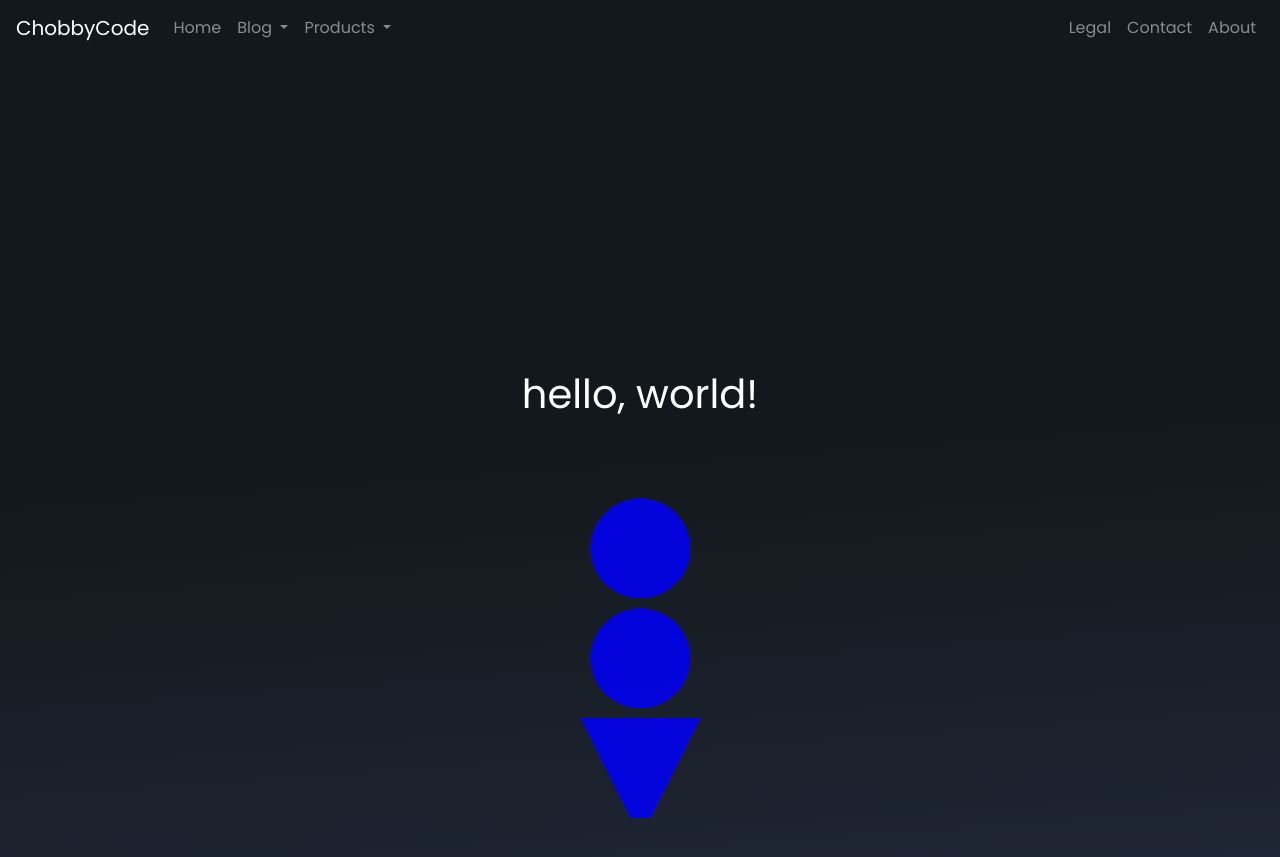
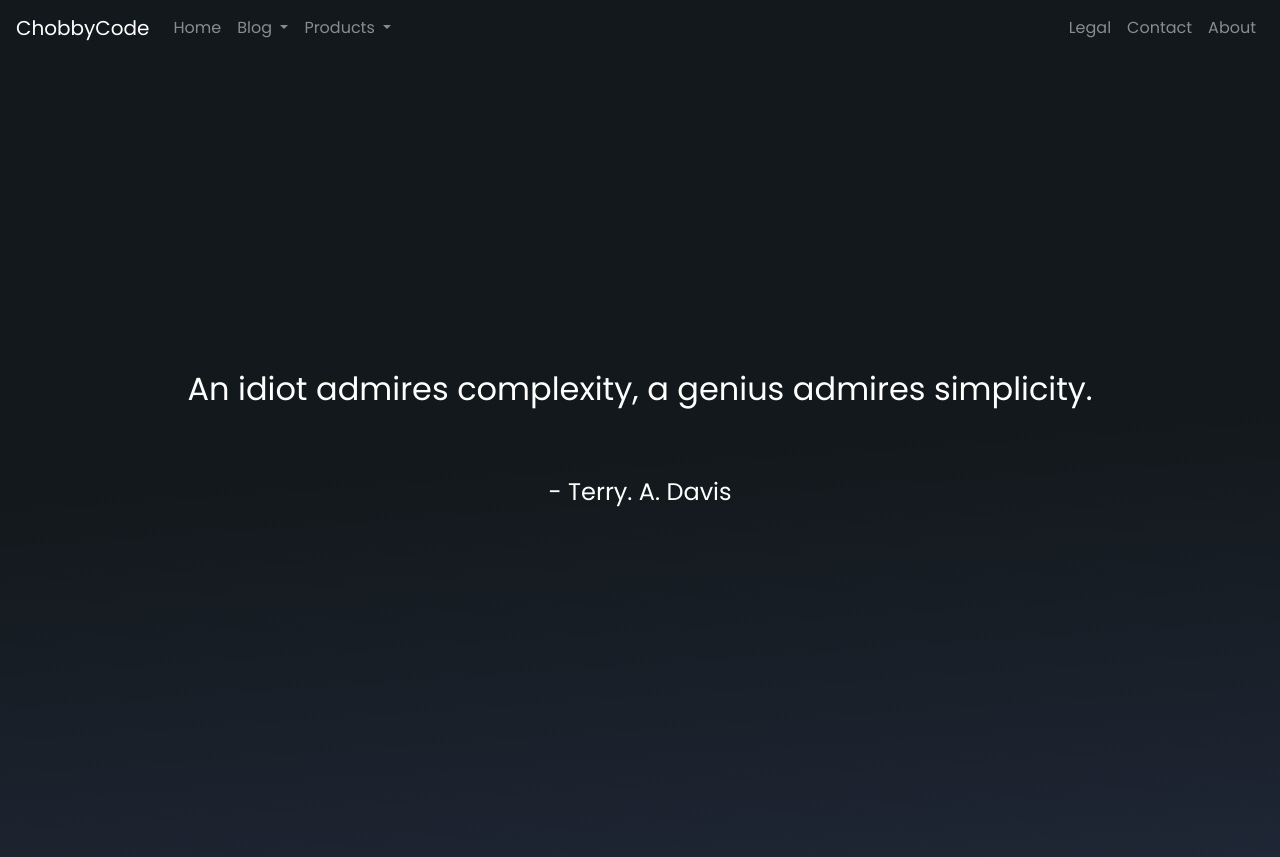
Before and after one commit to ChobbyCode/ChobbyCode.github.io, a Jekyll site: the page built from index.md, in a window 1280 px wide and 900 px high. Shown: the top 857 px of the window. Built offline with Jekyll 4.4.1, drawn with Linux system fonts in a browser that asks for light colours; some of the changed text lies outside the part shown.

Commit message:
did the home page

```diff
--- a/_layouts/home.html
+++ b/_layouts/home.html
@@ -18,15 +18,36 @@
 
     {% include nav.html %}
 
-    <div class="center h1" style="margin-top: 300px;">
-        hello, world!
-    </div>
 
-    <div class="circle align-middle" style="margin-top: 10px;"></div>
-    <div class="circle align-middle" style="margin-top: 10px;"></div>
-    <div class="triangle align-middle" style="margin-top: 10px;"></div>
+    <section class="section mt-5">
+        <div class="center h2" style="margin-top: 300px;">
+            An idiot admires complexity, a genius admires simplicity.
+            <div class="h4 center">
+                - Terry. A. Davis
+            </div>
+        </div>
+    </section>
 
-    <div class="center"> I Don't Know Css. Also known as I am lazy and don't wanna program this page at the moment</div>
+    <section class="section" style="margin-top: 275px;">
+        <div class="center h3">
+            What do I do?
+
+            <div class="h4 text-secondary">
+                I create products which can be used to make tasks more efficient, and Media related content.
+            </div>
+        </div>
+    </section>
+
+    <section class="section" style="margin-top: 300px; margin-bottom: 400px;">
+        <div class="center h3">
+            Do your products cost money?
+
+            <div class="h4 text-secondary">
+                Most of my products are open source and free, it is requested for credits to be given however.
+            </div>
+        </div>
+    </section>
+
 
     <script src="\assets\scripts\scroll.js"></script>
 
--- a/css/default.css
+++ b/css/default.css
@@ -21,6 +21,14 @@ body {
 
 p {
     color: white;
+}
+
+section {
+    display: flex;
+    flex-direction: column;
+    justify-content: center;
+    align-items: center;
+    height: 100vh;
 }
 
 /* Post */
--- a/css/homeActive.css
+++ b/css/homeActive.css
@@ -1,4 +1,3 @@
-
 .circle {
     width: 100px;
     height: 100px;
@@ -8,6 +7,10 @@
     padding: 10px;
 
     animation: arrowFadeIn 10s;
+}
+
+.section {
+    margin-top: 100px;
 }
 
 .center {
```
